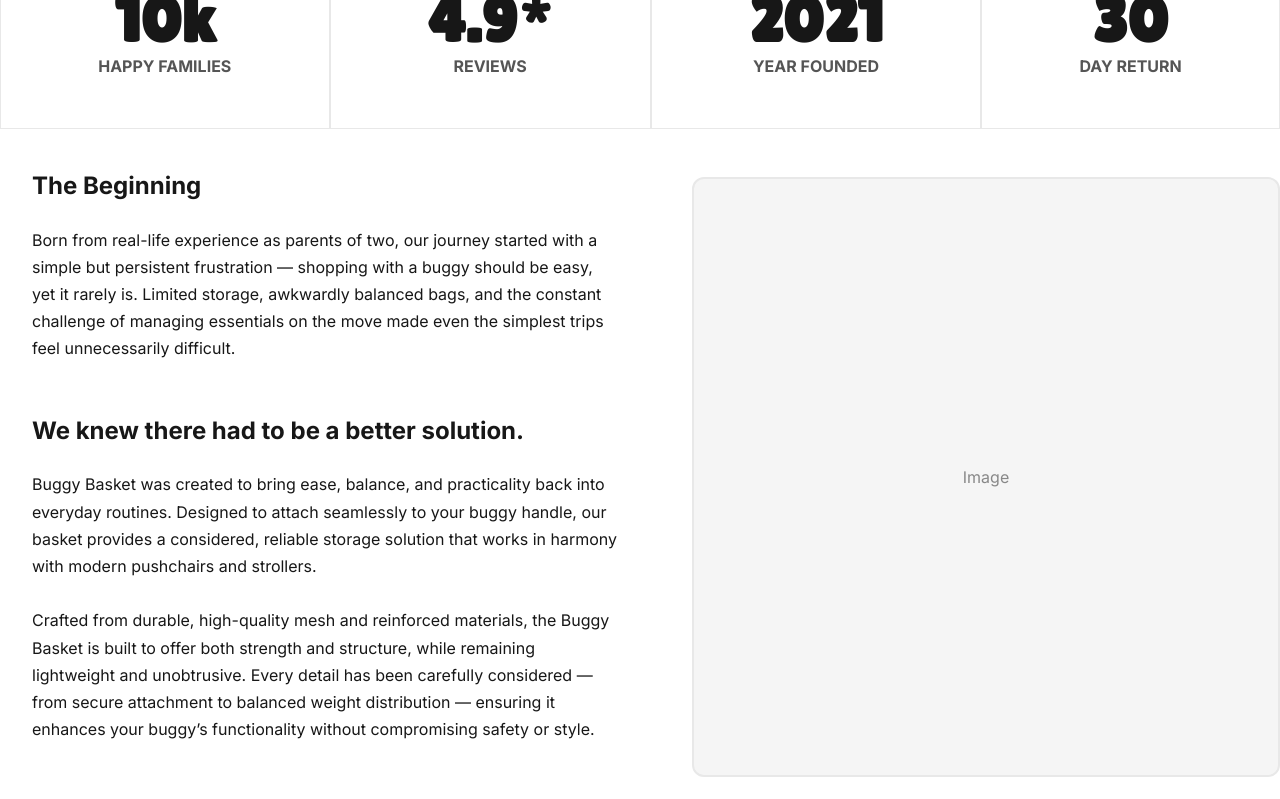
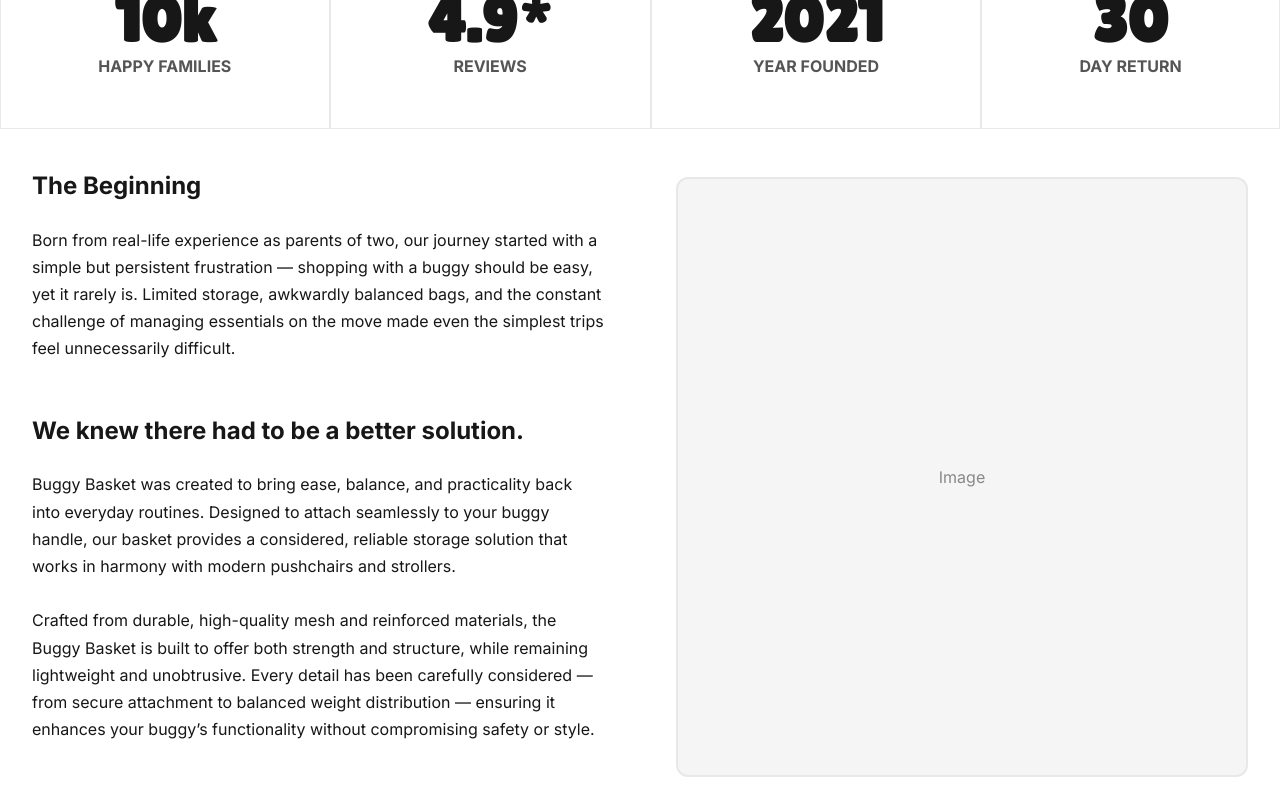
Before and after one commit to Haersa/BuggyBasket, a Next.js app in the folder buggy-basket/: page /about in a window 1280 px wide. Shown: the part 560-1359 px from the top of the page. Built offline with nearby package versions, Linux system fonts and the light colour scheme.

Commit message:
Minor error fixes

```diff
--- a/buggy-basket/src/app/globals.css
+++ b/buggy-basket/src/app/globals.css
@@ -1194,9 +1194,7 @@
   flex: 1;
   margin: 0 0 1.5rem 1.5rem;
   padding-top: 3rem;
-  display: flex;
-  flex-direction: column;
-  gap: 4rem;
+  padding-right: 2rem;
 }
 
 .image-placeholder {
@@ -1208,6 +1206,7 @@
   justify-content: center;
   background: var(--surface-hover);
   color: var(--text-light);
+  margin-bottom: 4rem;
 }
 
 .about-list {
```
